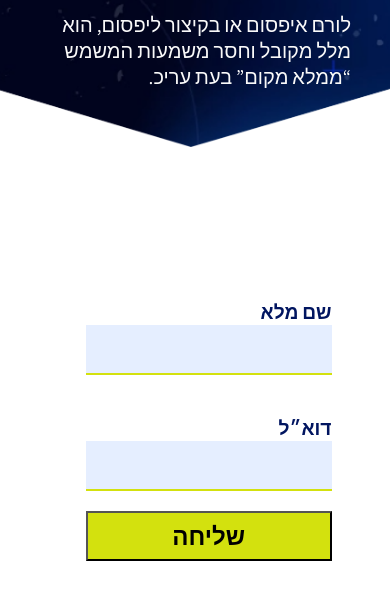
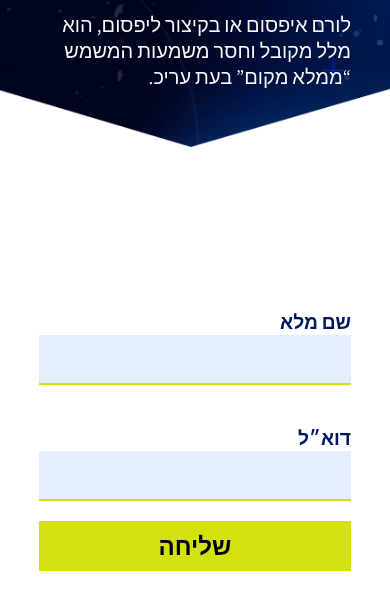
Before and after one commit to jim-kh/project, a plain HTML site: page projects/letsTakeU/LetsTakeU.html in a window 390 px wide. Shown: the part 191-800 px from the top of the page. Drawn offline with Linux system fonts and the light colour scheme.

Commit message:
letstake responsive

```diff
--- a/projects/letsTakeU/LetsTakeU.html
+++ b/projects/letsTakeU/LetsTakeU.html
@@ -28,8 +28,8 @@
                 <div class="filed-box">
                     <label for="email">דוא״ל</label>
                     <input type="email" required>
-                    <button type="submit">שליחה</button>
                 </div>
+                <button type="submit">שליחה</button>
             </form>
         </div>
         </div>
--- a/projects/letsTakeU/layout/_layout.scss
+++ b/projects/letsTakeU/layout/_layout.scss
@@ -45,13 +45,12 @@
 form {
     width: 70%;
     display: flex;
-    justify-content: center;
-
+    justify-content: space-between;
     margin: 0 auto;
 
 
     .filed-box {
-        width: 50%;
+        width: 40%;
         display: flex;
         flex-direction: column;
         color: $labColor;
@@ -69,10 +68,13 @@ form {
     }
 
     button {
-        width: 166px;
+        width: 20%;
         height: 50px;
         background-color: $mainColor;
-        margin-top: 20px;
+        margin-top: 25px;
+        font-weight: bold;
+        border: none;
+
     }
 }
 
@@ -96,22 +98,24 @@ form {
     }
 
     form {
-        width: 100%;
+        width: 80%;
 
         flex-direction: column;
 
         .filed-box {
-            width: 70%;
+            width: 100%;
             margin: 20px auto;
         }
 
         input {
+            width: 100%;
             background-color: $inputMobileBGC;
         }
 
 
         button {
-            width: 90%;
+            width: 100%;
+            margin: auto;
             font-size: 1.5rem;
             font-weight: bold;
         }
```
Also changed, not shown: img/project-img/consultation.png, img/project-img/hereAndNow.png, img/project-img/letsTakeU.png, projects/letsTakeU/style.css, 2 other files.
